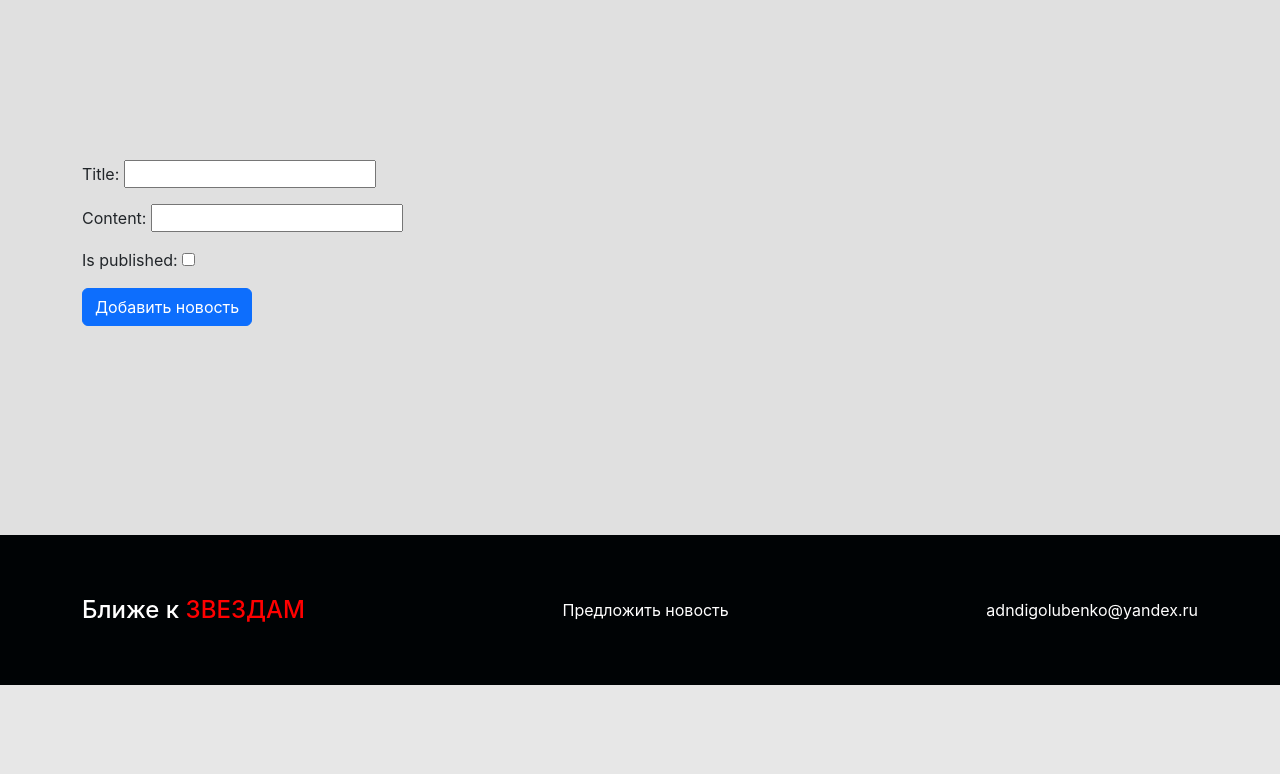
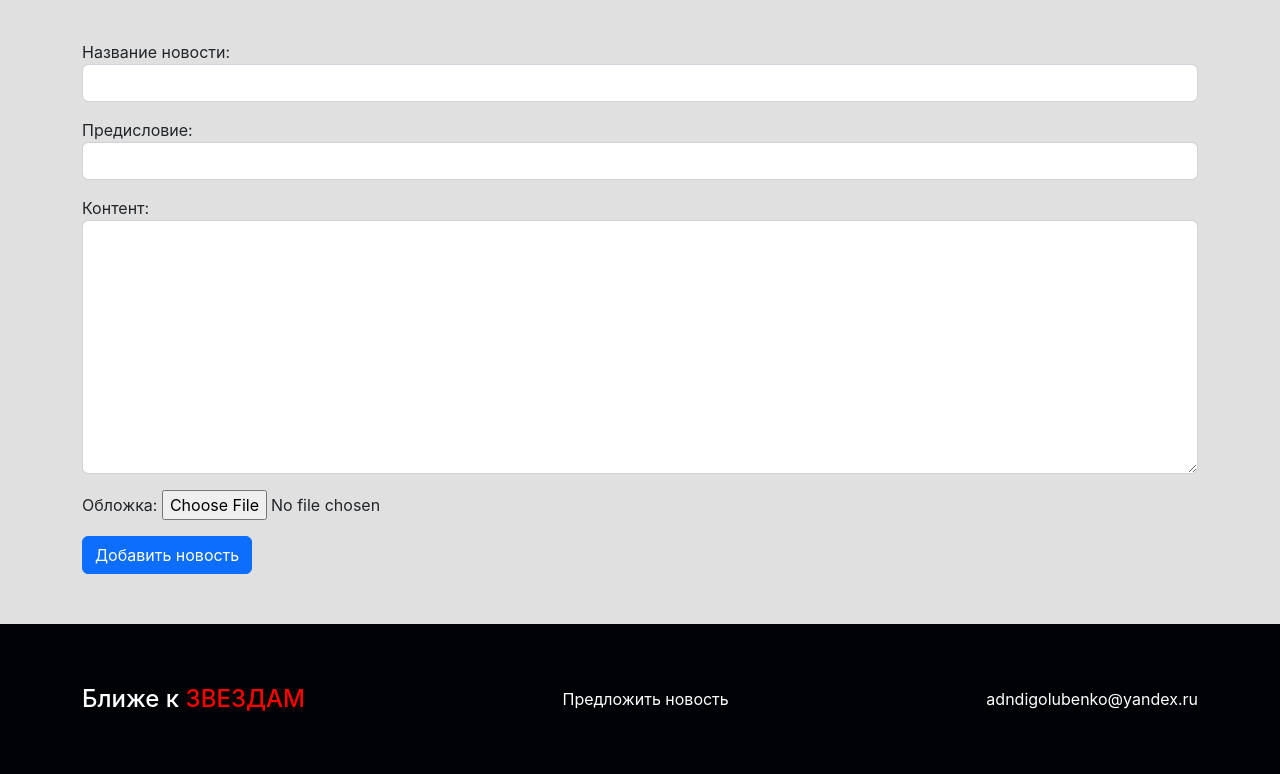
Before and after one commit to AndriGoTop/my_site, a Django app: page /add_news/ in a window 1280 px wide. Shown: the part 115-889 px from the top of the page. Before the commit the page ends 800 px from the top, so only its background shows below. Run offline with Django 4.2, Linux system fonts and the light colour scheme.

Commit message:
create add_news

```diff
--- a/stars/news/forms.py
+++ b/stars/news/forms.py
@@ -1,7 +1,14 @@
 from django import forms
+from .models import News, Pictures
 
 
-class NewsForm(forms.Form):
-    title = forms.CharField(max_length=250)
-    content = forms.CharField()
-    is_published = forms.BooleanField()
+class NewsForm(forms.ModelForm):
+    class Meta:
+        model = News
+        fields = ['title', 'intro_text', 'content', 'intro_picture']
+        widgets = {
+            'title': forms.TextInput(attrs={'class': 'form-control mb-3'}),
+            'intro_text': forms.TextInput(attrs={'class': 'form-control mb-3'}),
+            'content': forms.Textarea(attrs={'class': 'form-control mb-3'}),
+            'intro_pictures': forms.ImageField(),
+        }
--- a/stars/news/models.py
+++ b/stars/news/models.py
@@ -3,7 +3,7 @@ from django.db import models
 
 class News(models.Model):
     title = models.CharField(max_length=250, verbose_name='Название новости')
-    intro_text = models.CharField(max_length=200, blank=True)
+    intro_text = models.CharField(max_length=200, blank=True, verbose_name='Предисловие')
     content = models.TextField(verbose_name='Контент')
     intro_picture = models.ImageField(upload_to='intro_pictures/%Y/%m/%d', verbose_name='Обложка')
     pictures = models.ManyToManyField('Pictures', blank=True, verbose_name='Изображенния')
--- a/stars/news/templates/news/create.html
+++ b/stars/news/templates/news/create.html
@@ -29,10 +29,19 @@
     </div>
 </header>
 
-<div class="container">
+<div class="container" style="margin-top: 40px;">
     <form action="{% url 'add_news' %}" method="post">
-        {{ form.as_p }}
-        <button type="submit" class="btn btn-primary btn-block">Добавить новость</button>
+        {% csrf_token %}
+        {% for field in form %}
+        <div class="form-group">
+            {{ field.label_tag }}
+            {{ field }}
+            <div class="invalid-feedback">
+                {{ field.errors }}
+            </div>
+        </div>
+        {% endfor %}
+        <button type="submit" class="btn btn-primary btn-block mt-3">Добавить новость</button>
     </form>
 </div>
 
--- a/stars/news/views.py
+++ b/stars/news/views.py
@@ -1,4 +1,4 @@
-from django.shortcuts import render
+from django.shortcuts import render, redirect
 from .models import News, Pictures
 from .forms import NewsForm
 
@@ -18,7 +18,12 @@ def article(request, news_id):
 
 def add_news(request):
     if request.method == 'POST':
-        pass
+        form = NewsForm(request.POST)
+        if form.is_valid():
+            print(form)
+
+            news = form.save()
+            return redirect(news)
     else:
         form = NewsForm()
     return render(request, 'news/create.html', {'form': form})
```
